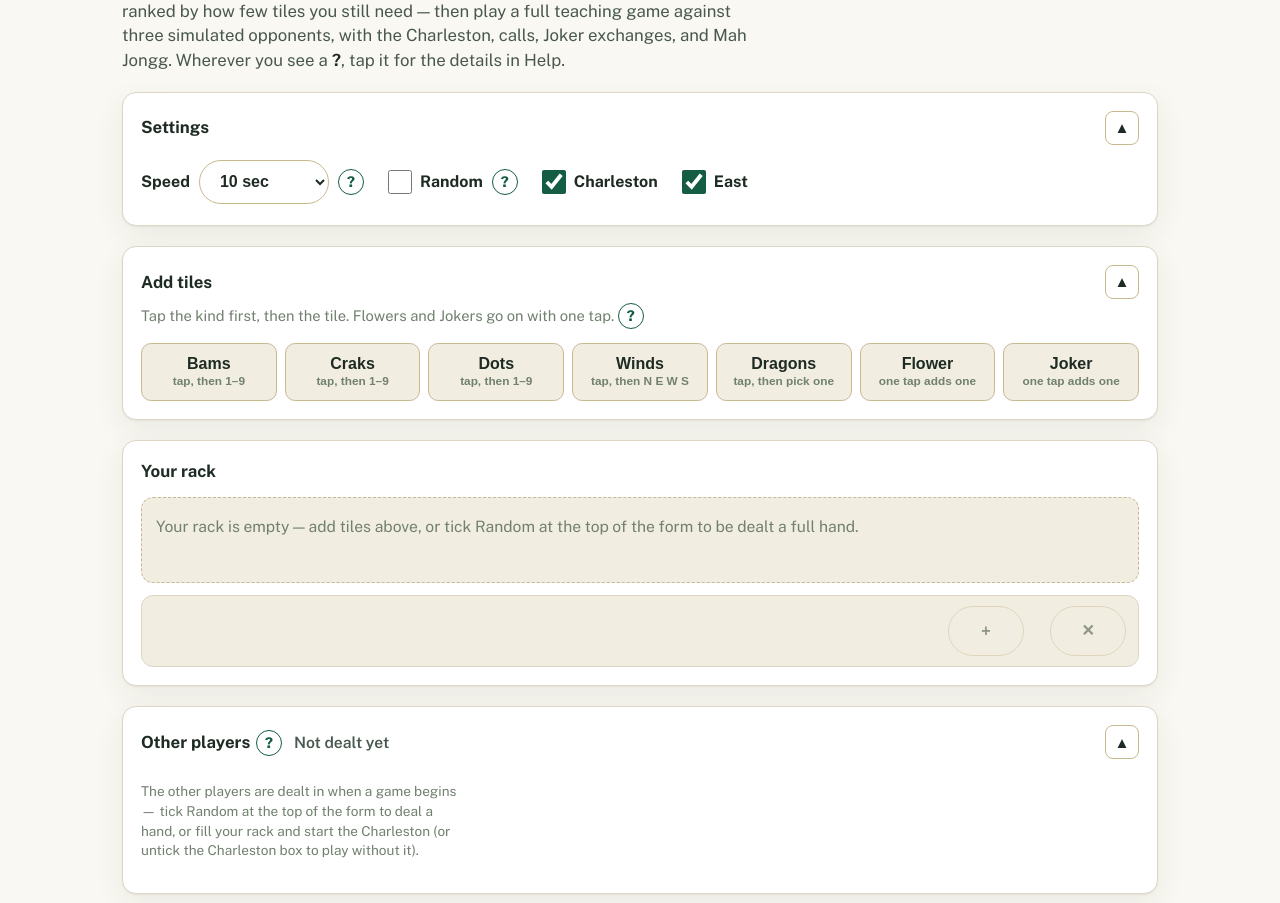
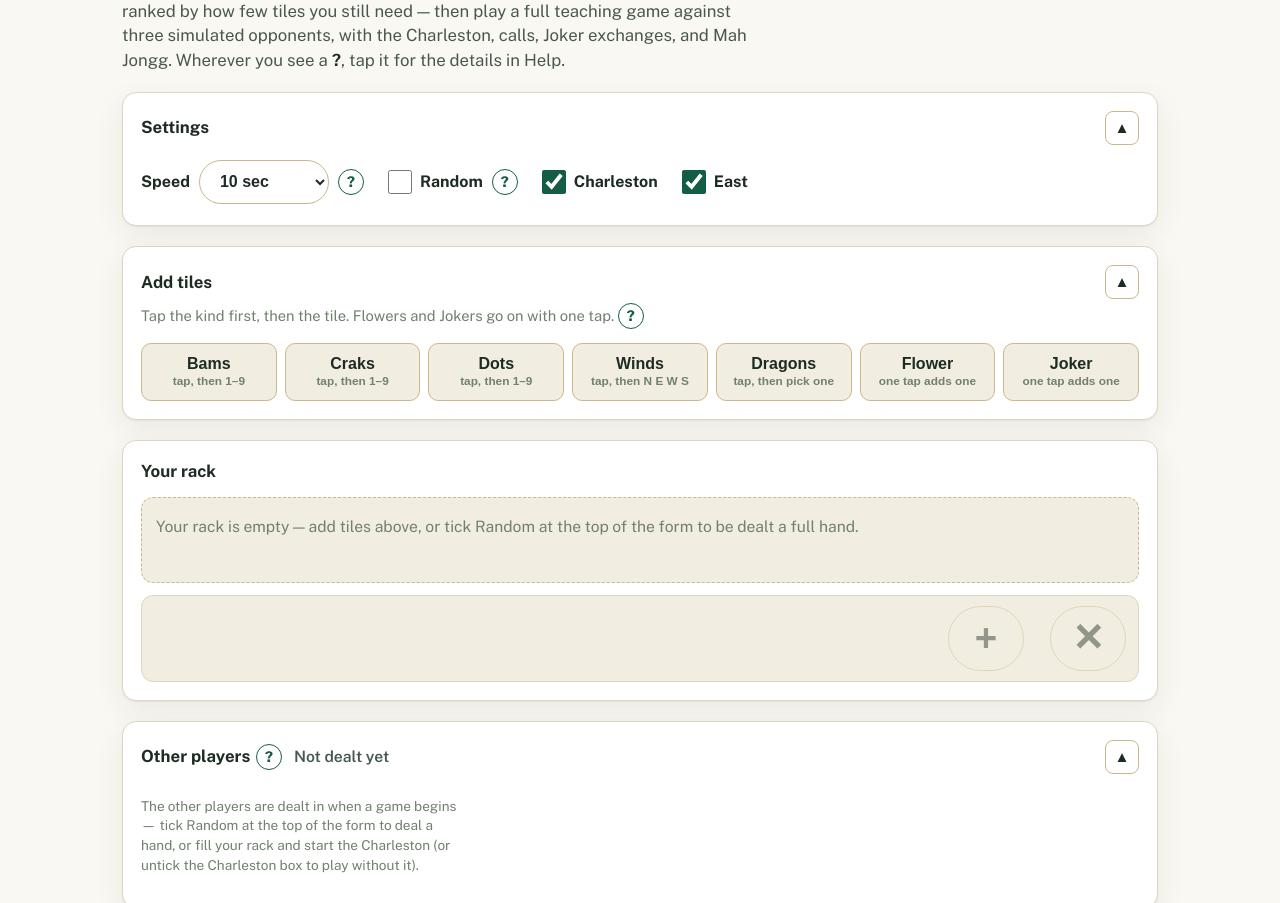
Before and after one commit to MIke24435/exponology-site, a plain HTML site: page apps/mah-jongg-hand-matcher/app.html in a window 1280 px wide. Shown: the part 197-1100 px from the top of the page. Drawn offline with nearby package versions, Linux system fonts and the light colour scheme.

Commit message:
Mah Jongg Learning Game: fix icon glyph size (.btn was overriding .btn-icon-lg)
The live check found the Swap/Draw/Clear ovals were 76px but the + and x glyphs inside were only ~9-12px: .btn sets font-size:1rem later in the stylesheet, same specificity, so it beat .btn-icon-lg's 2.4rem. Doubled selector .btn.btn-icon-lg now wins.

```diff
--- a/apps/mah-jongg-hand-matcher/app.html
+++ b/apps/mah-jongg-hand-matcher/app.html
@@ -110,7 +110,10 @@
   .add-tools .match-select{min-height:44px;padding-top:8px;padding-bottom:8px}
   .btn-compact{min-height:44px;padding:8px 16px;font-size:.95rem}
   .btn-icon{min-width:44px;padding:8px 10px;font-size:1.25rem;line-height:1}
-  .btn-icon-lg{min-width:76px;padding:12px 14px;font-size:2.4rem;font-weight:800}
+  /* .btn sets font-size:1rem later in the file, so this needs the
+     doubled selector to win: without it the glyphs stayed 1rem
+     inside the big ovals (caught by the live check, Nov 20). */
+  .btn.btn-icon-lg{min-width:76px;padding:12px 14px;font-size:2.4rem;font-weight:800;line-height:1}
   .panel h2{font-size:1.05rem;margin:0}
   .count-line{color:var(--ink-soft);font-weight:600;font-size:.98rem}
   .round-line:empty{display:none}
```
